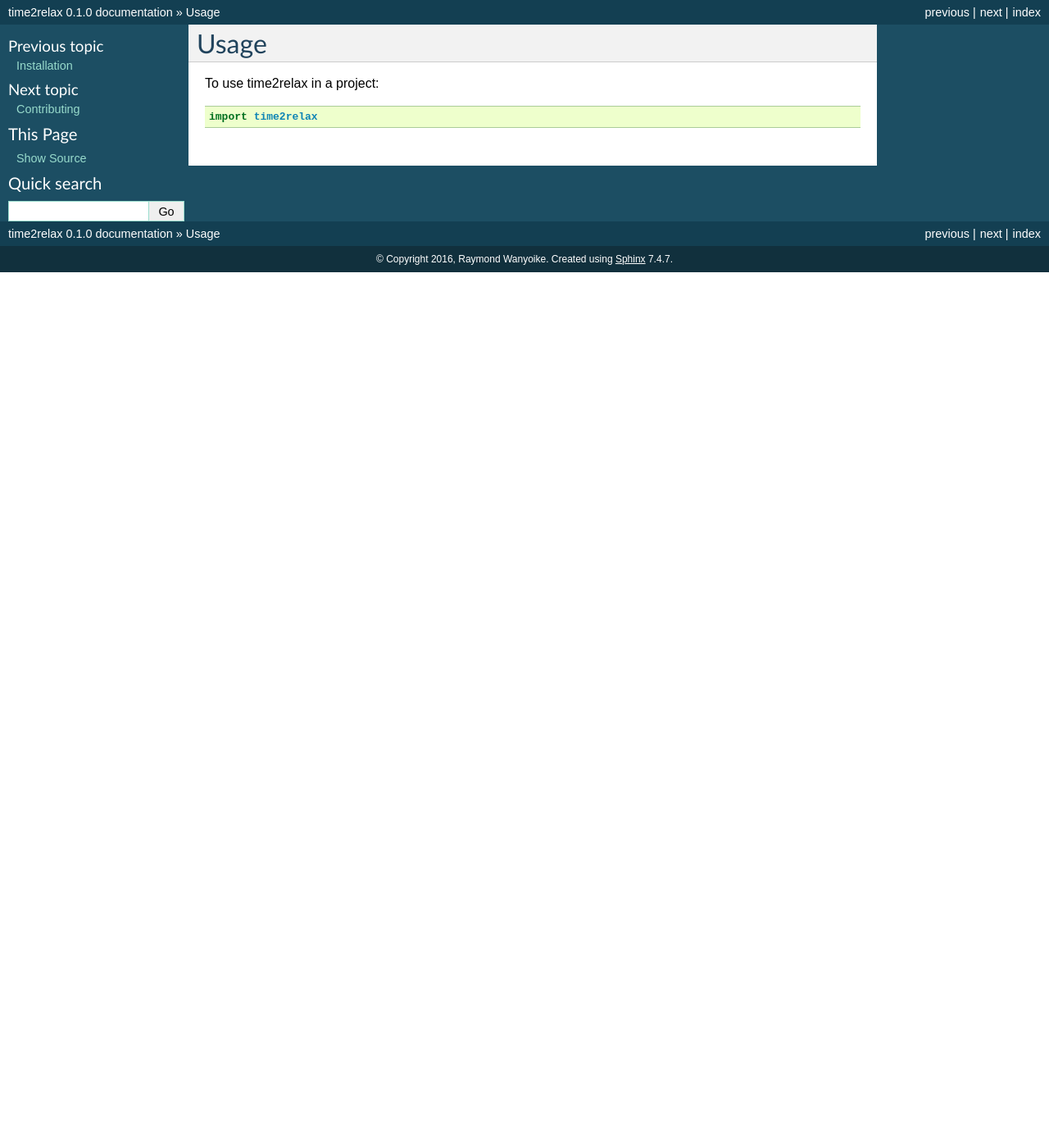
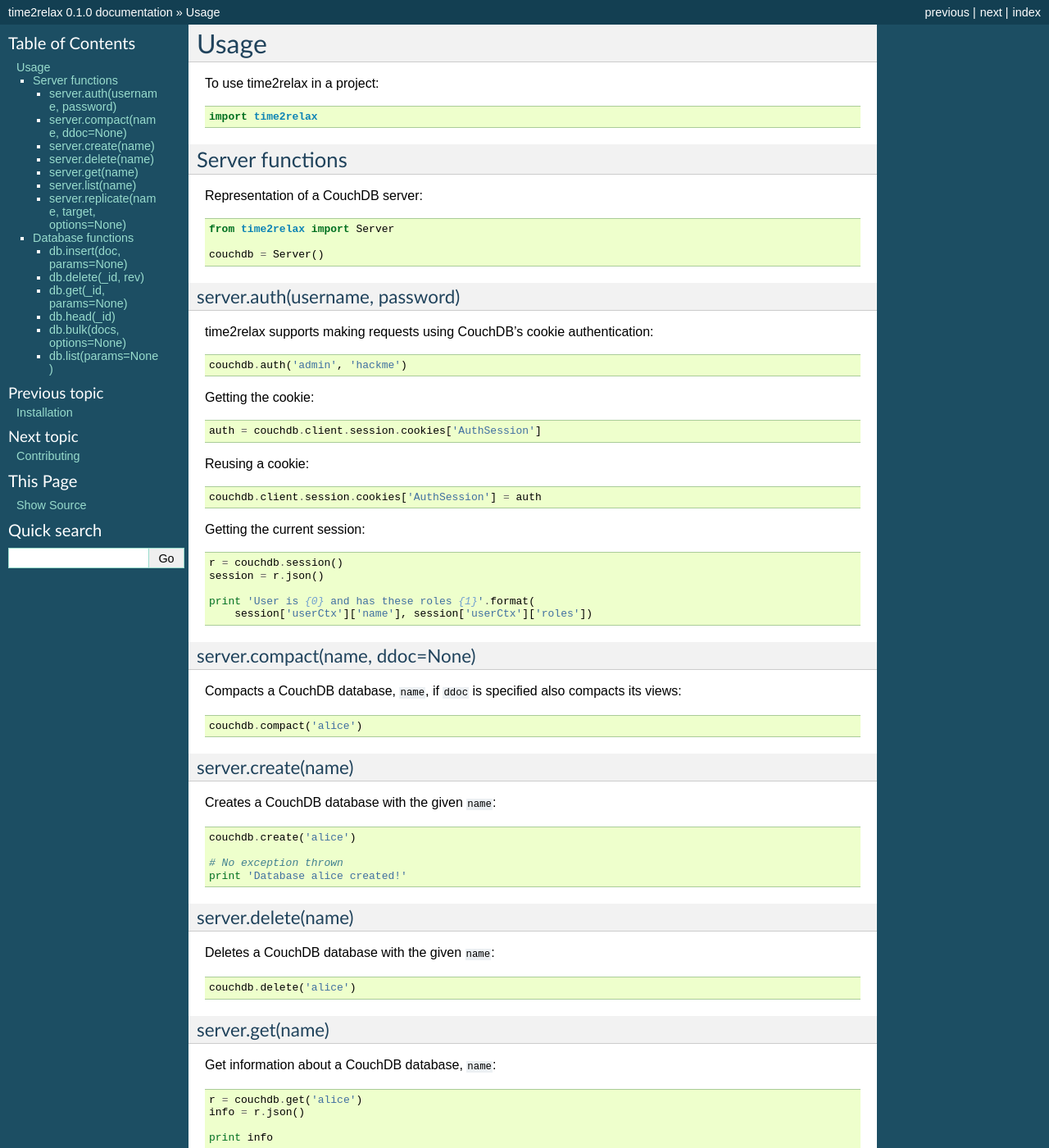
Before and after one commit to rwanyoike/time2relax-python-driver, a Sphinx documentation site: the page built from docs/usage.rst, in a window 1280 px wide and 1400 px high. Shown: the whole window at 82% size. Built offline with Sphinx 7.4.7, drawn with Linux system fonts in a browser that asks for light colours; some of the changed text lies outside the part shown.

Commit message:
docs: format code

```diff
--- a/docs/installation.rst
+++ b/docs/installation.rst
@@ -3,7 +3,6 @@
 ============
 Installation
 ============
-
 
 Stable release
 --------------
@@ -21,7 +20,6 @@
 
 .. _pip: https://pip.pypa.io
 .. _Python installation guide: http://docs.python-guide.org/en/latest/starting/installation/
-
 
 From sources
 ------------
--- a/docs/usage.rst
+++ b/docs/usage.rst
@@ -5,3 +5,152 @@
 To use time2relax in a project::
 
     import time2relax
+
+Server functions
+----------------
+
+Representation of a CouchDB server:
+
+.. code:: python
+
+    from time2relax import Server
+
+    couchdb = Server()
+
+server.auth(username, password)
+~~~~~~~~~~~~~~~~~~~~~~~~~~~~~~~
+
+time2relax supports making requests using CouchDB's cookie authentication:
+
+.. code:: python
+
+    couchdb.auth('admin', 'hackme')
+
+Getting the cookie:
+
+.. code:: python
+
+    auth = couchdb.client.session.cookies['AuthSession']
+
+Reusing a cookie:
+
+.. code:: python
+
+    couchdb.client.session.cookies['AuthSession'] = auth
+
+Getting the current session:
+
+.. code:: python
+
+    r = couchdb.session()
+    session = r.json()
+
+    print 'User is {0} and has these roles {1}'.format(
+        session['userCtx']['name'], session['userCtx']['roles'])
+
+server.compact(name, ddoc=None)
+~~~~~~~~~~~~~~~~~~~~~~~~~~~~~~~
+
+Compacts a CouchDB database, ``name``, if ``ddoc`` is specified also compacts its views:
+
+.. code:: python
+
+    couchdb.compact('alice')
+
+server.create(name)
+~~~~~~~~~~~~~~~~~~~
+
+Creates a CouchDB database with the given ``name``:
+
+.. code:: python
+
+    couchdb.create('alice')
+
+    # No exception thrown
+    print 'Database alice created!'
+
+server.delete(name)
+~~~~~~~~~~~~~~~~~~~
+
+Deletes a CouchDB database with the given ``name``:
+
+.. code:: python
+
+    couchdb.delete('alice')
+
+server.get(name)
+~~~~~~~~~~~~~~~~
+
+Get information about a CouchDB database, ``name``:
+
+.. code:: python
+
+    r = couchdb.get('alice')
+    info = r.json()
+
+    print info
+
+server.list(name)
+~~~~~~~~~~~~~~~~~
+
+Lists all the databases in CouchDB:
+
+.. code:: python
+
+    r = couchdb.list()
+
+    # Body is an array
+    for i in r.json():
+        print i
+
+server.replicate(name, target, options=None)
+~~~~~~~~~~~~~~~~~~~~~~~~~~~~~~~~~~~~~~~~~~~~
+
+Replicates a CouchDB database, ``name``, on ``target`` with options ``options``. ``target`` has to exist, add ``create_target: True`` to ``options`` to create it prior to replication.
+
+.. code:: python
+
+    target = 'http://admin:hackme@otherhost.com:5984/alice'
+    couchdb.replicate('alice', target, {'create_target': True})
+
+Database functions
+------------------
+
+Representation of a CouchDB database:
+
+.. code:: python
+
+    from time2relax import Server, Database
+
+    couchdb = Server()
+    db = Database(couchdb, 'alice')
+
+db.insert(doc, params=None)
+~~~~~~~~~~~~~~~~~~~~~~~~~~~
+
+* TODO
+
+db.delete(_id, rev)
+~~~~~~~~~~~~~~~~~~~
+
+* TODO
+
+db.get(_id, params=None)
+~~~~~~~~~~~~~~~~~~~~~~~~
+
+* TODO
+
+db.head(_id)
+~~~~~~~~~~~~
+
+* TODO
+
+db.bulk(docs, options=None)
+~~~~~~~~~~~~~~~~~~~~~~~~~~~
+
+* TODO
+
+db.list(params=None)
+~~~~~~~~~~~~~~~~~~~~
+
+* TODO
```
Also changed, not shown: README.rst (+1 -139 lines).
